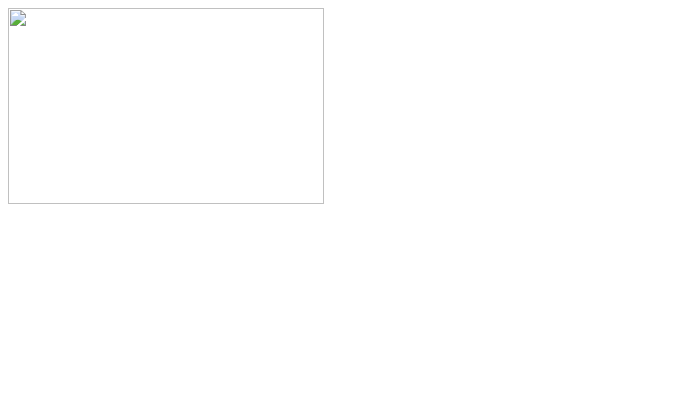
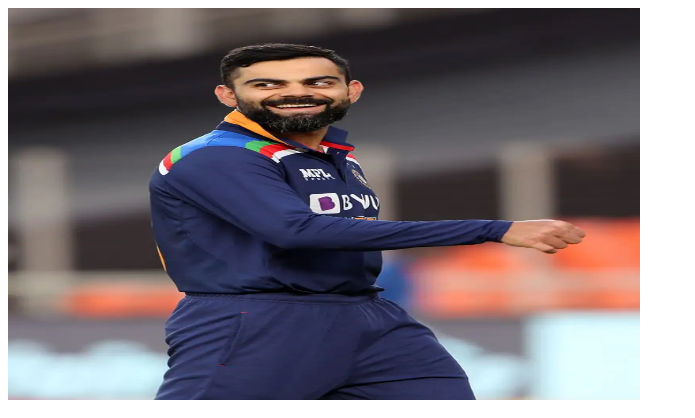
Before and after one commit to lakshmisravyasaripella/githubworkshop, a plain HTML site: page index.html in a window 1280 px wide. Shown: the top 418 px of the page, without its empty margins (0-695 px from the left). Drawn offline with Linux system fonts and the light colour scheme.

Commit message:
Update index.html

```diff
--- a/index.html
+++ b/index.html
@@ -3,7 +3,7 @@
 <title>Webpage</title>
 </head>
 <body>
-<img src="kohlli.jpg" width="50%" height="50%">
+<img src="kohli.jpg" width="50%" height="50%">
 <h1>Aditya Engineering College</h1>
 </body>
 </html>
```
